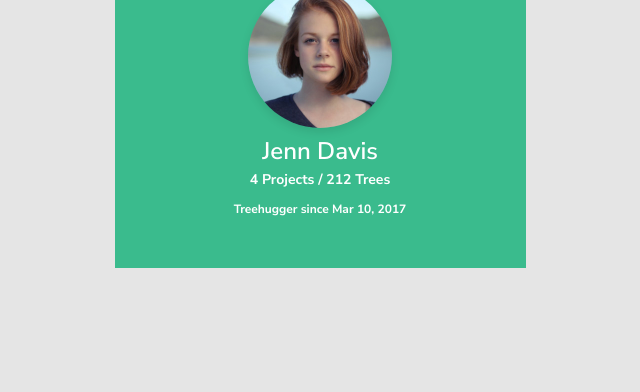
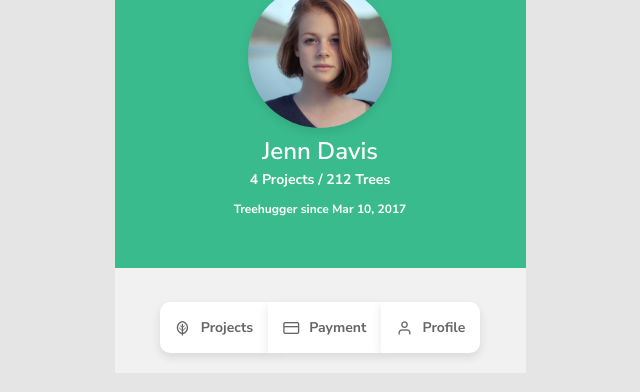
Before and after one commit to MaryLangiewicz/adopt_a_tree, a website: page account_payment_saved.html in a window 1280 px wide. Shown: the part 78-470 px from the top of the page, without its empty margins (320-960 px from the left). Drawn offline with nearby package versions, Linux system fonts and the light colour scheme; files that its build step writes are made by us from their sources; files whose address does not match are found by name.

Commit message:
add tabby components

```diff
--- a/account_payment_saved.html
+++ b/account_payment_saved.html
@@ -33,6 +33,33 @@
                     </div>
                 </div>
             </div>
+            <div class="spacing-2 gray-mist-bg">
+                <ul class="tab-block text-center flex flex-justify-center" data-tabs="">
+                    <li class="tab-each">
+                        <a href="#tab-projects" class="tab-each-anchor" data-tabby-default="">
+                            <span class="at-icon-leaf icon-left-lg" aria-hidden="true"></span>
+                            <span>Projects</span>
+                        </a>
+                    </li>
+                    <li class="tab-each">
+                        <a href="#tab-payment" class="tab-each-anchor">
+                            <span class="at-icon-card icon-left-lg" aria-hidden="true"></span>
+                            <span>Payment</span>
+                        </a>
+                    </li>
+                    <li class="tab-each">
+                        <a href="#tab-profile" class="tab-each-anchor">
+                            <span class="at-icon-user icon-left-lg" aria-hidden="true"></span>
+                            <span>Profile</span>
+                        </a>
+                    </li>
+                </ul>
+
+                <script>
+                    document.addEventListener("DOMContentLoaded", function () {
+                        var tabs = new Tabby('[data-tabs]');
+                    });
+                </script>
         </div>
     </div>
 </section>
```
